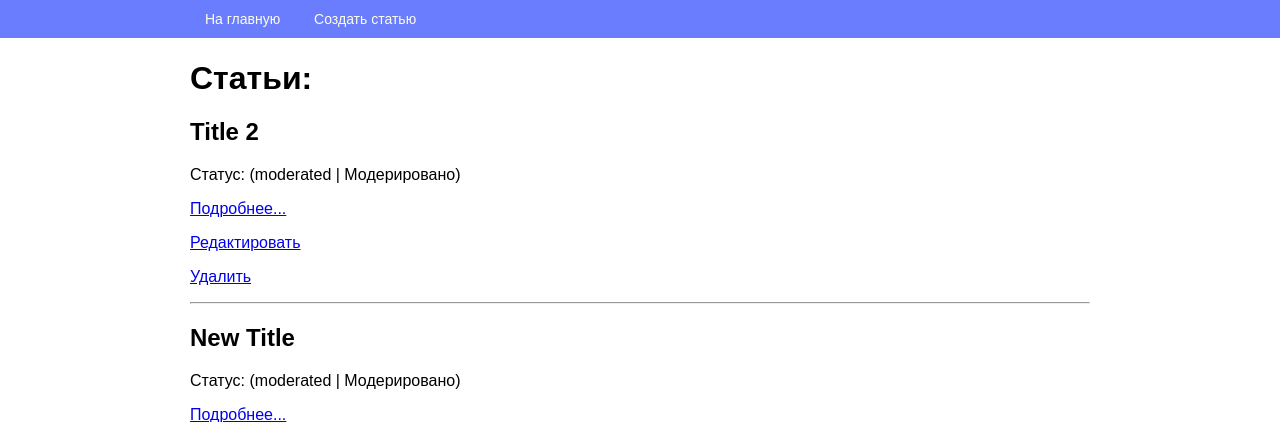
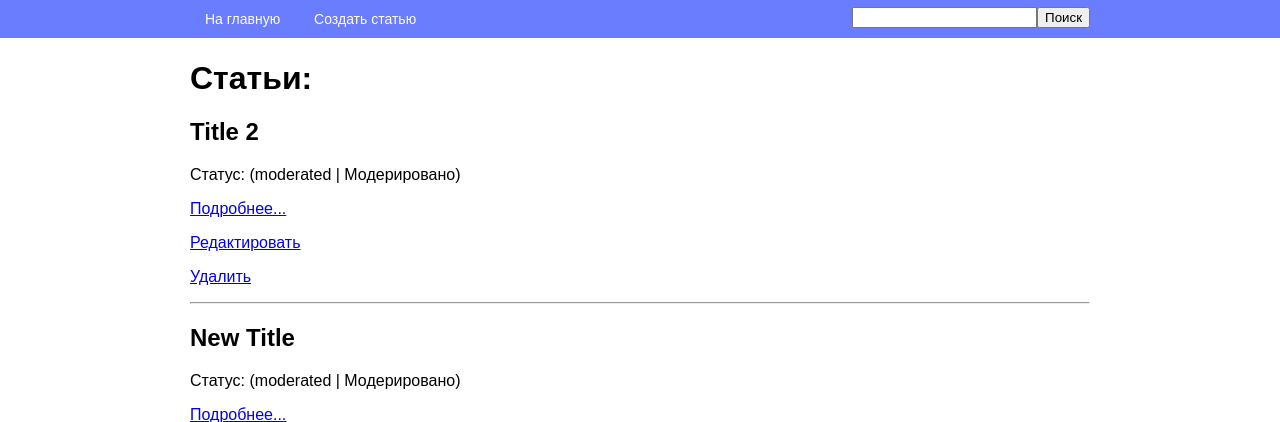
Before and after one commit to Beknasar/Article-project, a Django app: page / in a window 1280 px wide. Shown: the top 422 px of the page. Run offline with Django 4.2, Linux system fonts and the light colour scheme; data comes from the database, SQL or seed files in the repository; some libraries are stand-ins or nearby versions.

Commit message:
Добавлен поиск по статьям.

```diff
--- a/source/webapp/static/css/style.css
+++ b/source/webapp/static/css/style.css
@@ -74,3 +74,8 @@ body {
     color: red;
     font-weight: bold;
 }
+
+.search-form {
+    display: inline-block;
+    float: right;
+}
--- a/source/webapp/templates/article/index.html
+++ b/source/webapp/templates/article/index.html
@@ -1,8 +1,6 @@
 {% extends 'base.html' %}
 {% block title %}Статьи Бекназара{% endblock %}
-{% block menu %}
-    <li><a href="{% url 'webapp:article_create' %}">Создать статью</a></li>
-{% endblock %}
+
 {% block content %}
     <div class="container">
         <h1>Статьи: </h1>
--- a/source/webapp/templates/base.html
+++ b/source/webapp/templates/base.html
@@ -15,8 +15,15 @@
             <div class="container">
                 <ul class="menu">
                     <li><a href="{% url 'webapp:index' %}">На главную</a></li>
+                    <li><a href="{% url 'webapp:article_create' %}">Создать статью</a></li>
                     {% block menu %}{% endblock %}
                 </ul>
+            <div class="search-form">
+                <form action="{% url 'webapp:index' %}" method="GET">
+                    <input type="text" name="search">
+                    <input type="submit" value="Поиск">
+                </form>
+            </div>
             </div>
         </nav>
         <div class="container">
--- a/source/webapp/views.py
+++ b/source/webapp/views.py
@@ -16,6 +16,11 @@ class IndexView(View):
             data = Article.objects.all()
         else:
             data = Article.objects.filter(status='moderated')
+
+        # http://localhost:8000/?search=ygjkjhg
+        search = request.GET.get('search')
+        if search:
+            data = data.filter(title__icontains=search)
         return render(request, 'article/index.html', context={'articles': data})
 
 
```
